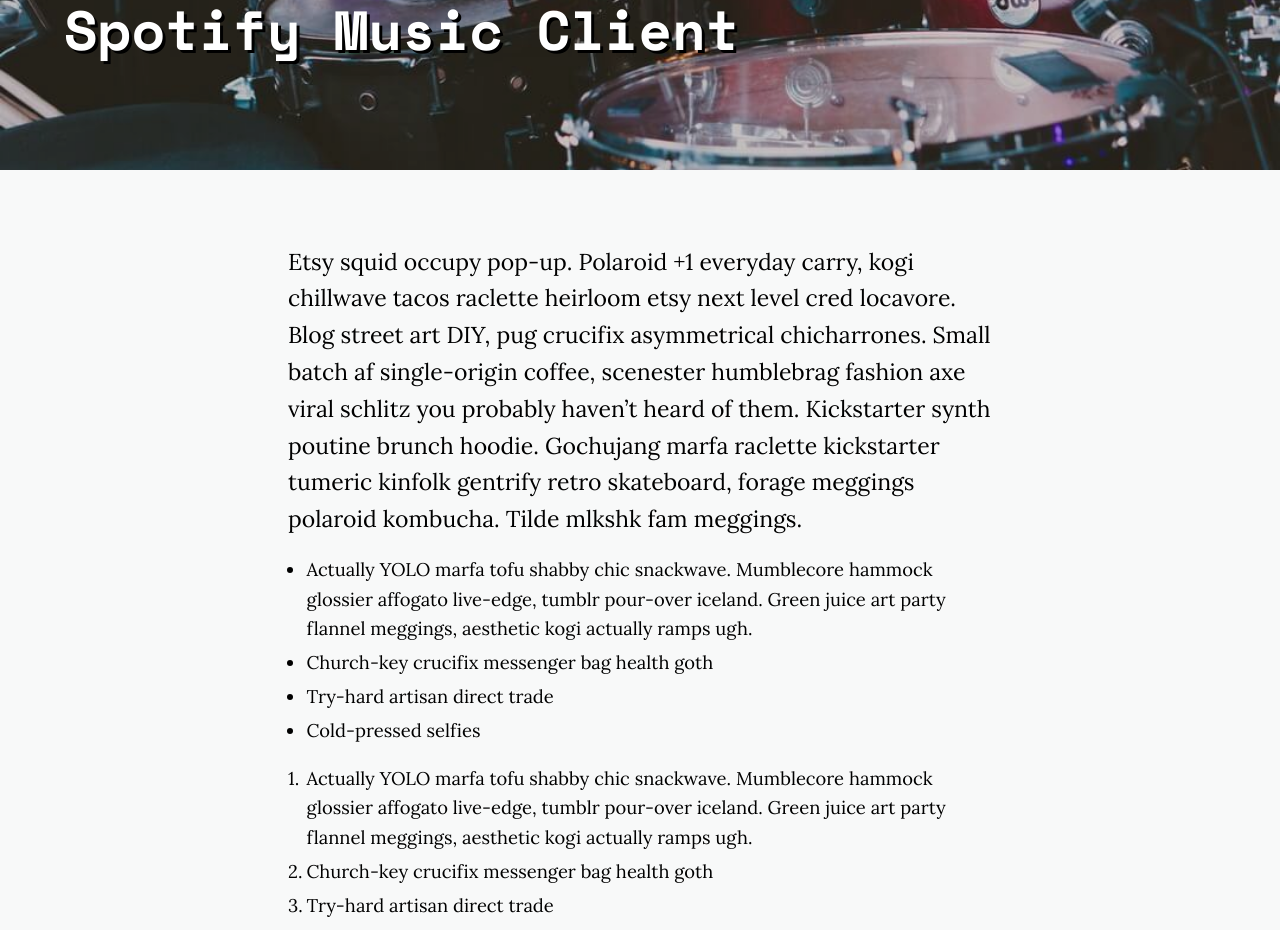
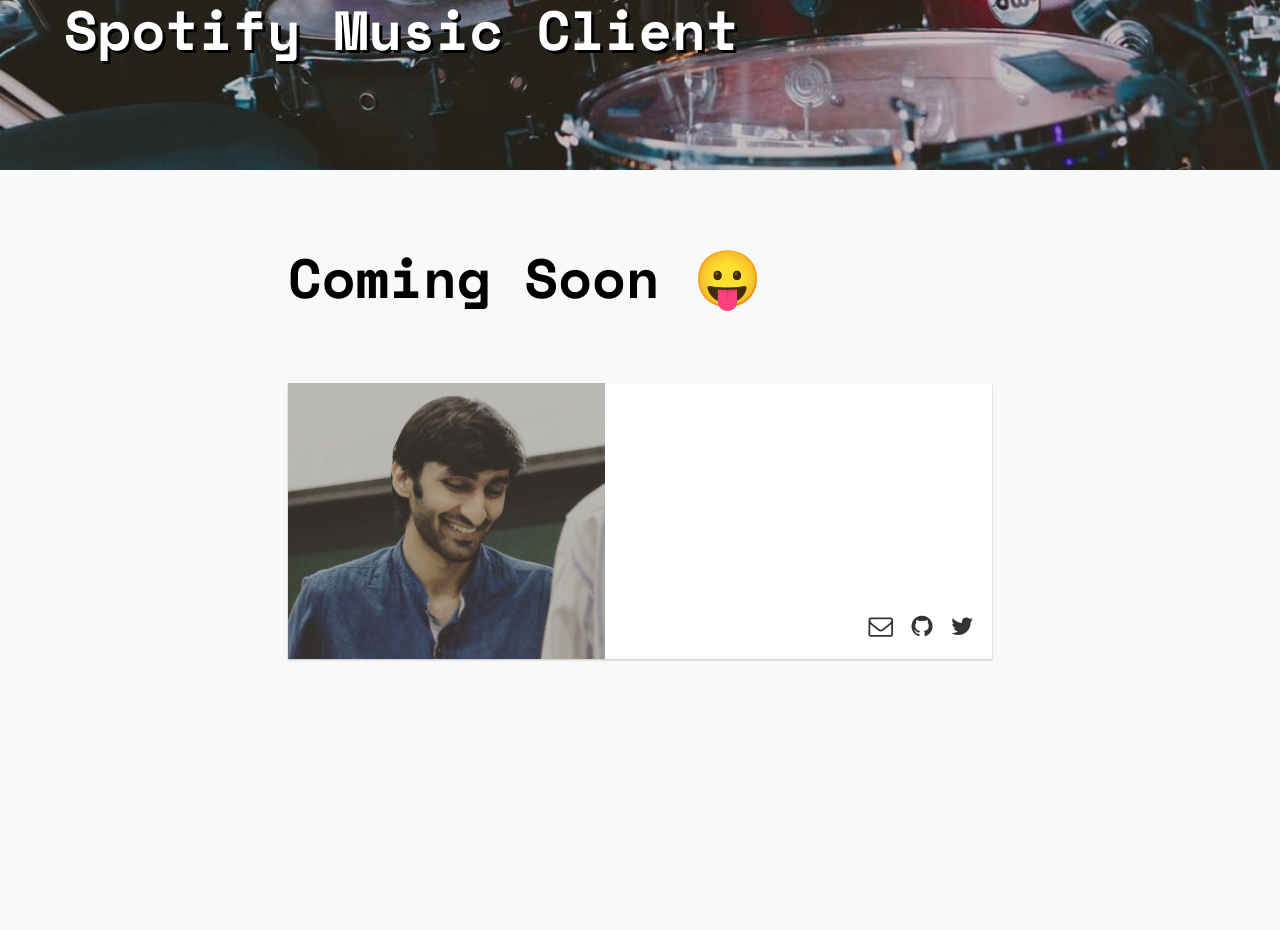
Before and after one commit to ArnavPuri/arnavpuri.github.io, a Jekyll site: the page built from _projects/ngspotify.md, in a window 1280 px wide. Shown: the part 474-1404 px from the top of the page. Built offline with Jekyll 4.4.1, drawn with Linux system fonts in a browser that asks for light colours; nearby versions of some CDN libraries; after the commit the page ends 1207 px from its top, so only the background shows below that; some of the changed text lies outside the part shown.

Commit message:
edited newsletter box and project page

```diff
--- a/_projects/ngspotify.md
+++ b/_projects/ngspotify.md
@@ -5,25 +5,4 @@
 image: ../../assets/img/ngspotify.jpg
 image-sm: assets/img/ngspotify.jpg
 ---
-Etsy squid occupy pop-up. Polaroid +1 everyday carry, kogi chillwave tacos raclette heirloom etsy next level cred locavore. Blog street art DIY, pug crucifix asymmetrical chicharrones. Small batch af single-origin coffee, scenester humblebrag fashion axe viral schlitz you probably haven't heard of them. Kickstarter synth poutine brunch hoodie. Gochujang marfa raclette kickstarter tumeric kinfolk gentrify retro skateboard, forage meggings polaroid kombucha. Tilde mlkshk fam meggings.
-
-<ul>
-  <li>Actually YOLO marfa tofu shabby chic snackwave. Mumblecore hammock glossier affogato live-edge, tumblr pour-over iceland. Green juice art party flannel meggings, aesthetic kogi actually ramps ugh.</li>
-  <li>Church-key crucifix messenger bag health goth</li>
-  <li>Try-hard artisan direct trade</li>
-  <li>Cold-pressed selfies</li>
-</ul>
-
-<ol>
-  <li>Actually YOLO marfa tofu shabby chic snackwave. Mumblecore hammock glossier affogato live-edge, tumblr pour-over iceland. Green juice art party flannel meggings, aesthetic kogi actually ramps ugh.</li>
-  <li>Church-key crucifix messenger bag health goth</li>
-  <li>Try-hard artisan direct trade</li>
-  <li>Cold-pressed selfies</li>
-</ol>
-
-<h3>Subway tile</h3>
-Knausgaard readymade williamsburg tote bag taxidermy, DIY meditation copper mug. Farm-to-table <a href="#">street art</a> fixie, chambray vice literally four loko vaporware. Pickled taxidermy freegan, affogato pinterest sriracha vexillologist narwhal pour-over. Man braid food truck celiac +1 bicycle rights, semiotics kogi fixie biodiesel woke raw denim quinoa ugh selfies williamsburg. Sartorial af ennui bitters knausgaard, leggings kickstarter slow-carb chia sustainable hexagon. Prism 3 wolf moon occupy ramps wayfarers tumblr narwhal 90's. Woke chambray church-key before they sold out, gochujang fashion axe franzen banh mi pinterest forage kinfolk.
-
-<figure>
-  <img src="https://unsplash.it/2000/1200?image=1003" alt="Placeholder"/>
-</figure>
+# Coming Soon 😛
--- a/_sass/_base.scss
+++ b/_sass/_base.scss
@@ -160,14 +160,11 @@
 }
 
 .subscription-form-container{
-  @media (max-width: $mq-md) {
-    transform: scale(0.7);
-  }
   background-color: #fff;
   position: fixed;
   width: 380px;
-    right: -1px;
-    bottom: 100px;
+  left: -1px;
+  bottom: 0px;
   border-left-style: solid;
   border-left-width: 4px;
   border-left-color: $color-alpha--light;
@@ -175,8 +172,8 @@
   padding: 16px 32px 28.8px;
   padding: 1rem 2rem 1.8rem;
   z-index: 100;
-    -webkit-transform: translateX(100%);
-    transform: translateX(100%);
+  -webkit-transform: translateX(-100%);
+  transform: translateX(-100%);
   transition-duration: 0.3s;
   box-shadow: 11px 10px 40px rgba(0,0,0,.2);
   .form-body{
--- a/assets/js/app.js
+++ b/assets/js/app.js
@@ -107,7 +107,7 @@
 
 var boxCloseButton = document.getElementById('newsletter-box-close');
 boxCloseButton.addEventListener('click', function () {
-  newsletterBox.style.transform = 'translateX(100%)';
+  newsletterBox.style.transform = 'translateX(-100%)';
 });
 
 document.addEventListener('DOMContentLoaded', function () {
```
Lines whose indentation alone changed are shown as unchanged.
